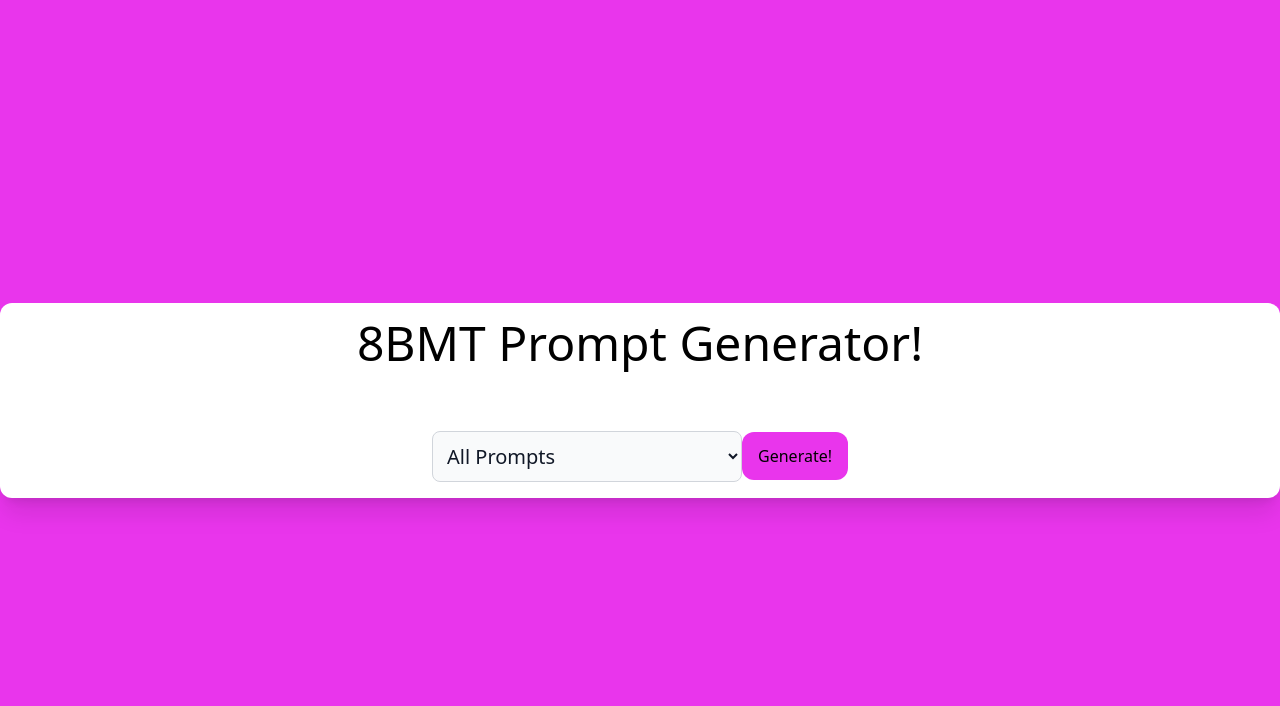
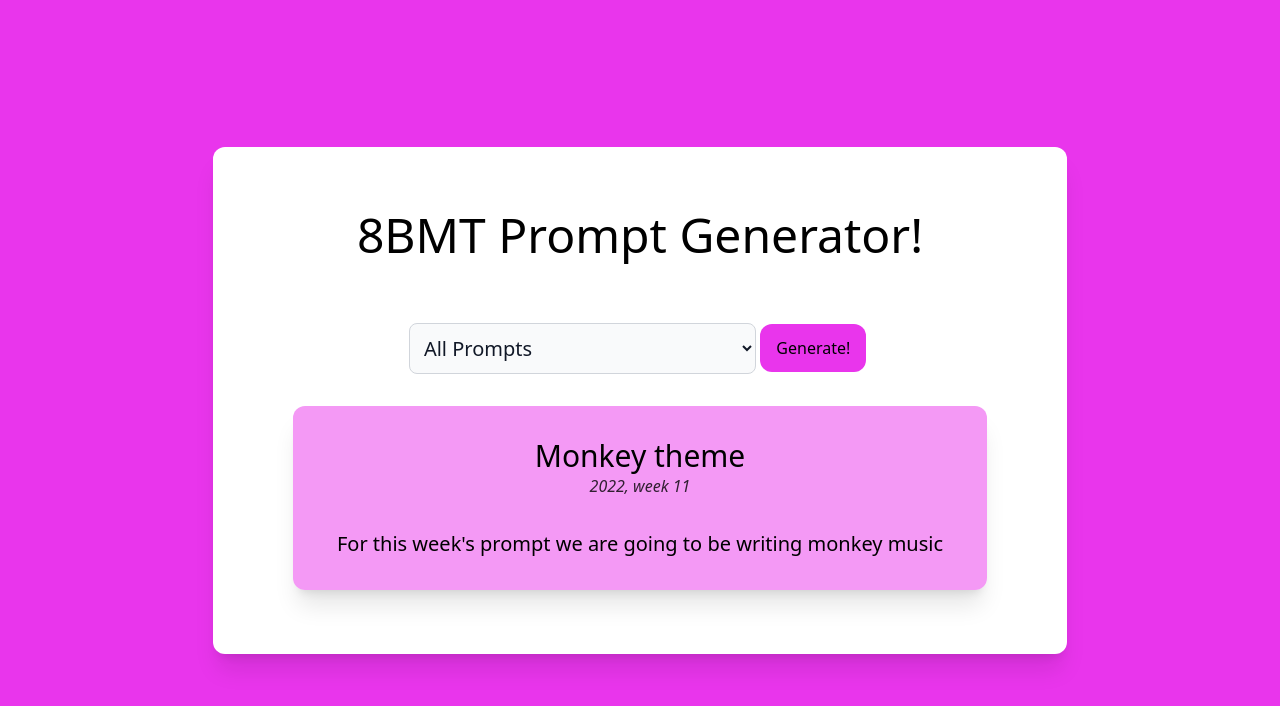
Before and after one commit to ItayElf/8BMT-prompts, a React (Create React App) app: page / in a window 1280 px wide. Shown: the top 706 px of the page. Built offline with nearby package versions, Linux system fonts and the light colour scheme.

Commit message:
Feat: added prompt view

```diff
--- a/public/index.html
+++ b/public/index.html
@@ -5,7 +5,6 @@
     <link rel="icon" href="%PUBLIC_URL%/favicon.ico" />
     <meta name="viewport" content="width=device-width, initial-scale=1" />
     <meta name="theme-color" content="#E935EC" />
-    <link rel="apple-touch-icon" href="%PUBLIC_URL%/logo192.png" />
     <!--
       manifest.json provides metadata used when your web app is installed on a
       user's mobile device or desktop. See https://developers.google.com/web/fundamentals/web-app-manifest/
--- a/src/App.tsx
+++ b/src/App.tsx
@@ -1,19 +1,48 @@
 import { useState } from "react";
-import { ALL_PROMPTS } from "./data";
+import {
+  ALL_PROMPTS,
+  ARRANGEMENT_PROMPTS,
+  GENRE_PROMPTS,
+  MUSICAL_PROMPTS,
+  THEMATIC_PROMPTS,
+} from "./data";
+import PromptView from "./promptView";
 
 type PromptType = "all" | "thematic" | "musical" | "genre" | "arrangement";
 
+const getPromptPool = (groupType: PromptType) => {
+  switch (groupType) {
+    case "all":
+      return ALL_PROMPTS;
+    case "thematic":
+      return THEMATIC_PROMPTS;
+    case "musical":
+      return MUSICAL_PROMPTS;
+    case "genre":
+      return GENRE_PROMPTS;
+    case "arrangement":
+      return ARRANGEMENT_PROMPTS;
+  }
+};
+
+const getRandomPrompt = (groupType: PromptType) => {
+  const pool = getPromptPool(groupType);
+  return pool[Math.floor(Math.random() * pool.length)];
+};
+
 export default function App() {
   const [promptGroup, setPromptGroup] = useState<PromptType>("all");
+  const [prompt, setPrompt] = useState(getRandomPrompt(promptGroup));
 
   return (
     <div className="h-[100vh] w-[100vw] flex items-center justify-center bg-[#E935EC]">
-      <div className="container rounded-xl shadow-xl bg-white p-4">
+      <div className="w-2/3 rounded-xl shadow-xl bg-white px-20 py-16">
+        <div className="space-y-8">
           <div className="flex flex-col items-center justify-center">
             <h1 className="text-5xl text-center font-light pb-16">
               8BMT Prompt Generator!
             </h1>
-          <div className="w-1/3 flex justify-between items-center">
+            <div className="flex justify-between items-center w-2/3">
               <select
                 value={promptGroup}
                 className="bg-gray-50 border border-gray-300 text-gray-900 text-xl rounded-lg focus:ring-blue-500 focus:border-blue-500 inline-block w-3/4 p-2.5"
@@ -30,6 +59,10 @@ export default function App() {
               </button>
             </div>
           </div>
+          <div className="mx-auto">
+            <PromptView prompt={prompt} />
+          </div>
+        </div>
       </div>
     </div>
   );
--- /dev/null
+++ b/src/promptView.tsx
@@ -0,0 +1,23 @@
+import { Prompt } from "./data";
+
+interface Props {
+  prompt: Prompt;
+}
+
+function toTitleCase(str: string) {
+  return str.charAt(0).toUpperCase() + str.substring(1);
+}
+
+export default function PromptView({ prompt }: Props) {
+  return (
+    <div className="">
+      <div className="bg-[#E935EC]/50 shadow-xl rounded-xl p-4 py-8 text-center">
+        <h2 className="font-medium text-3xl">{toTitleCase(prompt.title)}</h2>
+        <div className="text-black/80 italic pb-8">
+          {prompt.week.replaceAll("wk", "week")}
+        </div>
+        <div className="text-xl">{toTitleCase(prompt.description)}</div>
+      </div>
+    </div>
+  );
+}
```
Lines whose indentation alone changed are shown as unchanged.
